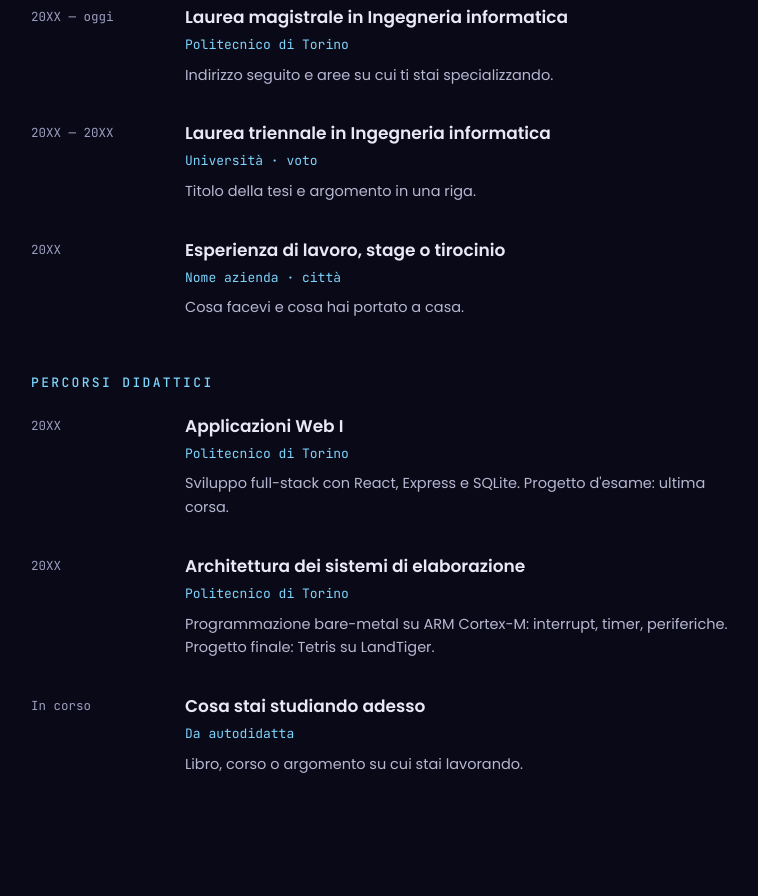
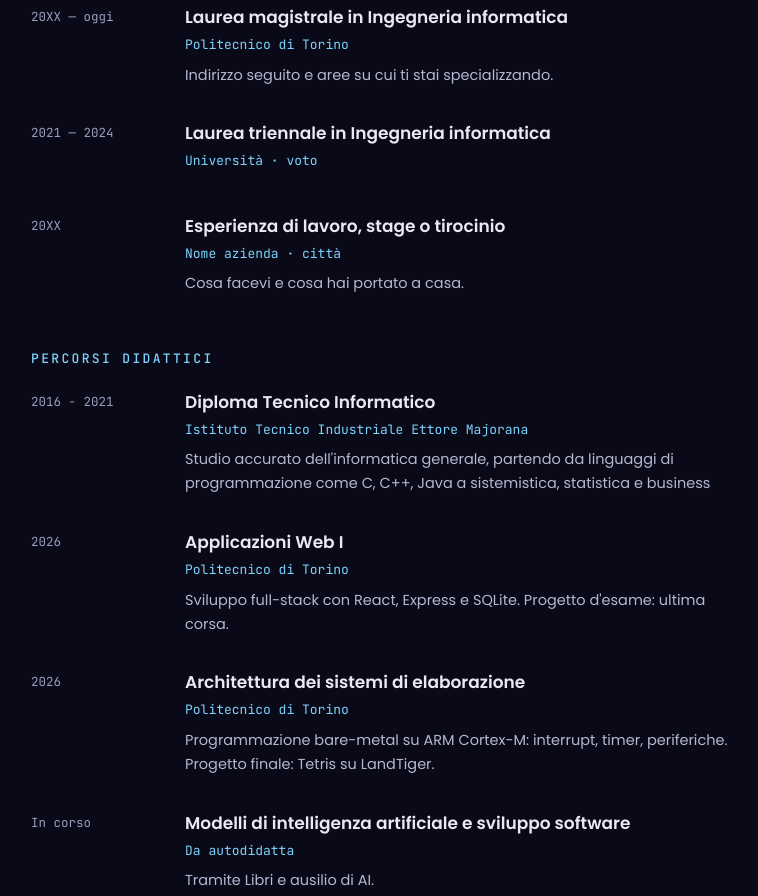
Before and after one commit to Andrymar02/Andrymar02.github.io, a plain HTML site: page index.html in a window 1280 px wide. Shown: the part 3766-4662 px from the top of the page, without its empty margins (43-801 px from the left). Drawn offline with Linux system fonts and the light colour scheme.

Commit message:
Update educational background and contact information

```diff
--- a/index.html
+++ b/index.html
@@ -355,11 +355,10 @@
 
         <li>
           <!-- MODIFICA TU: anni della triennale -->
-          <div class="when">20XX — 20XX</div>
+          <div class="when">2021 — 2024</div>
           <div class="what">
             <h4>Laurea triennale in Ingegneria informatica</h4>
             <p class="org">Università · voto</p>
-            <p>Titolo della tesi e argomento in una riga.</p>
           </div>
         </li>
 
@@ -378,9 +377,18 @@
       <h3 class="group" style="margin-top:52px">Percorsi didattici</h3>
       <ul class="tl">
 
+          <li>
+          <div class="when">2016 - 2021</div>
+          <div class="what">
+            <h4>Diploma Tecnico Informatico</h4>
+            <p class="org">Istituto Tecnico Industriale Ettore Majorana</p>
+            <p>Studio accurato dell'informatica generale, partendo da linguaggi di programmazione come C, C++, Java a sistemistica, statistica e business</p>
+          </div>
+        </li>
+
         <li>
           <!-- MODIFICA TU: anno di Applicazioni Web I -->
-          <div class="when">20XX</div>
+          <div class="when">2026</div>
           <div class="what">
             <h4>Applicazioni Web I</h4>
             <p class="org">Politecnico di Torino</p>
@@ -390,7 +398,7 @@
 
         <li>
           <!-- MODIFICA TU: anno di Architettura dei sistemi di elaborazione -->
-          <div class="when">20XX</div>
+          <div class="when">2026</div>
           <div class="what">
             <h4>Architettura dei sistemi di elaborazione</h4>
             <p class="org">Politecnico di Torino</p>
@@ -401,10 +409,9 @@
         <li>
           <div class="when">In corso</div>
           <div class="what">
-            <!-- MODIFICA: cosa stai studiando adesso fuori dall'università -->
-            <h4>Cosa stai studiando adesso</h4>
+            <h4>Modelli di intelligenza artificiale e sviluppo software</h4>
             <p class="org">Da autodidatta</p>
-            <p>Libro, corso o argomento su cui stai lavorando.</p>
+            <p>Tramite Libri e ausilio di AI.</p>
           </div>
         </li>
 
@@ -421,7 +428,7 @@
         <a href="mailto:andreamarranca@gmail.com"><span class="k">Email</span>andreamarranca@gmail.com</a>
         <a href="https://github.com/Andrymar02" target="_blank" rel="noopener"><span class="k">GitHub</span>Andrymar02</a>
         <!-- MODIFICA TU: il tuo LinkedIn, in entrambi i punti della riga -->
-        <a href="https://linkedin.com/in/utente" target="_blank" rel="noopener"><span class="k">LinkedIn</span>/in/utente</a>
+        <a href="linkedin.com/in/andrea-marranca-151157207" target="_blank" rel="noopener"><span class="k">LinkedIn</span>/in/utente</a>
       </div>
     </div>
   </section>
```
